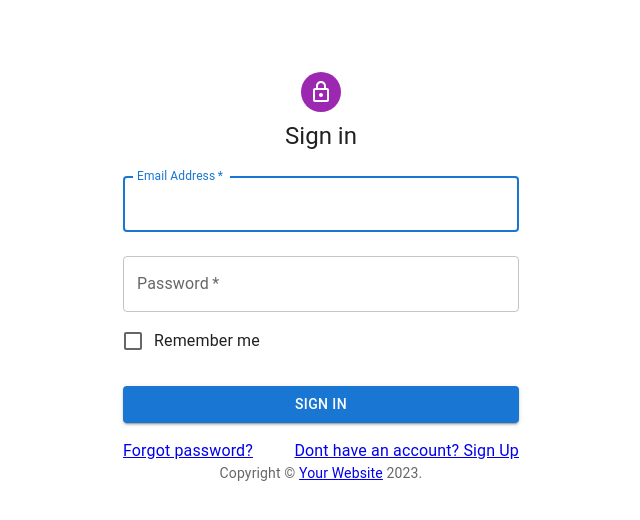
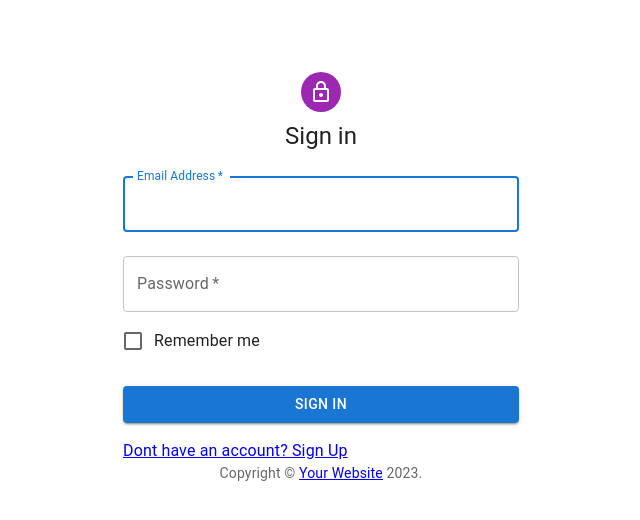
Before and after one commit to AyoMoses1/todo, a React (Create React App) app: page /login in a window 1280 px wide. Shown: the top 520 px of the page, without its empty margins (319-959 px from the left). Built offline with nearby package versions, Linux system fonts and the light colour scheme.

Commit message:
resolved errors

```diff
--- a/src/views/Sgnin/SignIn.jsx
+++ b/src/views/Sgnin/SignIn.jsx
@@ -112,11 +112,6 @@ export default function SignIn() {
               Sign In
             </Button>
             <Grid container>
-              <Grid item xs>
-                <Link href="password.com" variant="body2">
-                  Forgot password?
-                </Link>
-              </Grid>
               <Grid item>
                 <Link to="/signup" variant="body2">
                   Dont have an account? Sign Up
```
Also changed, not shown: firebase.json (added), 2 other files (tests, documents, lock files or other folders).
